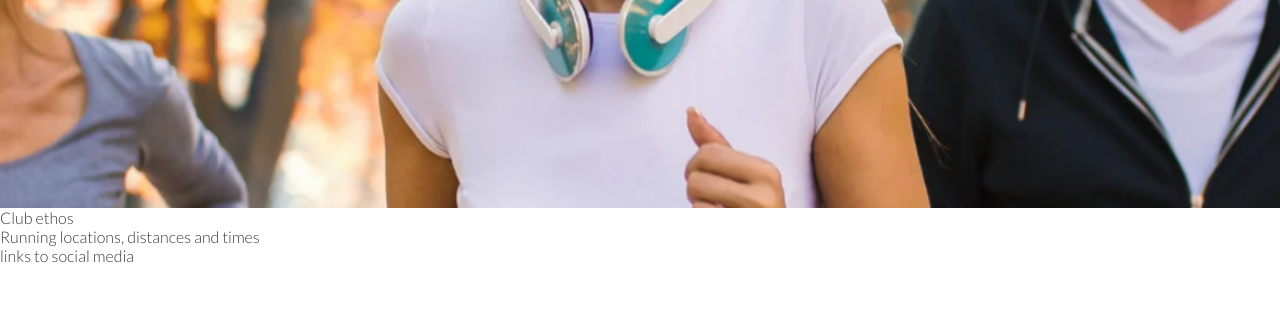
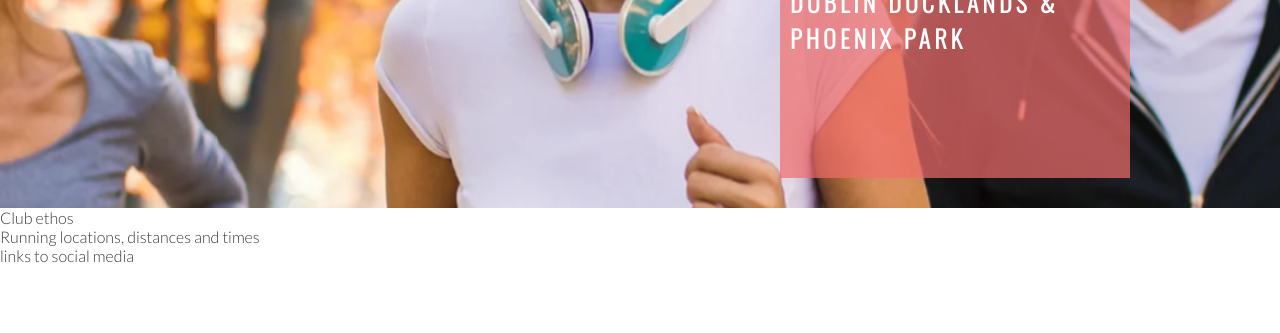
Before and after one commit to FullstackSammy/love-running, a plain HTML site: page index.html in a window 1280 px wide. Shown: the part 467-800 px from the top of the page. Drawn offline with nearby package versions, Linux system fonts and the light colour scheme.

Commit message:
added headings to hero image

```diff
--- a/assets/css/style.css
+++ b/assets/css/style.css
@@ -53,6 +53,17 @@ h1, h2 {
     border-bottom: 1px solid #3a3a3a;
 }
 
+#hero-outer {
+    height: 600px;
+    width: 100%;
+    overflow: hidden;
+    position: relative;
+}
+
+#cover-text, #cover-text h2 {
+    color: #fff;
+}
+
 #hero-image {
     height: 600px;
     width: 100%;
@@ -62,11 +73,7 @@ h1, h2 {
     animation-fill-mode: forwards;
 }
 
-#hero-outer {
-    height: 600px;
-    width: 100%;
-    overflow: hidden;
-}
+
 
 @keyframes hero-zoom {
     from {
@@ -76,3 +83,23 @@ h1, h2 {
         transform: scale(1.1);
     }
 }
+
+#cover-text {
+    font-size: 130%;
+    font-family: Oswald, sans-serif;
+    text-transform: uppercase;
+    letter-spacing: 4px;
+
+    width: 300px;
+    height: 200px;
+
+    padding: 40px;
+    padding-left: 10px;
+
+    background-color: rgba(241, 109, 107, .7);
+
+    bottom: 30px;
+    right: 150px;
+
+    position: absolute;
+}
--- a/index.html
+++ b/index.html
@@ -33,8 +33,10 @@
         </nav>
     </header>
     <section id="hero-outer">
-        <div id="hero-image">
-
+        <div id="hero-image"></div>
+        <div id="cover-text">
+            <h2>Love Running</h2>
+            <h3>Dublin Docklands & Phoenix Park</h3>
         </div>
     </section>
     <section>
```
